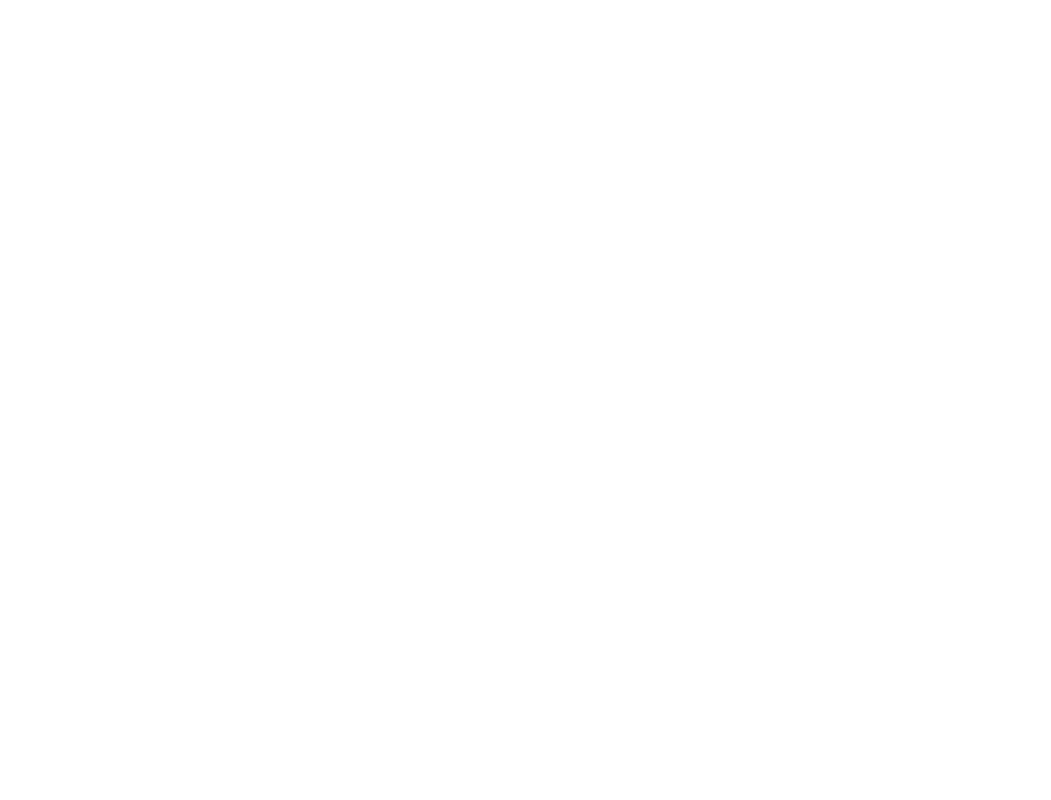
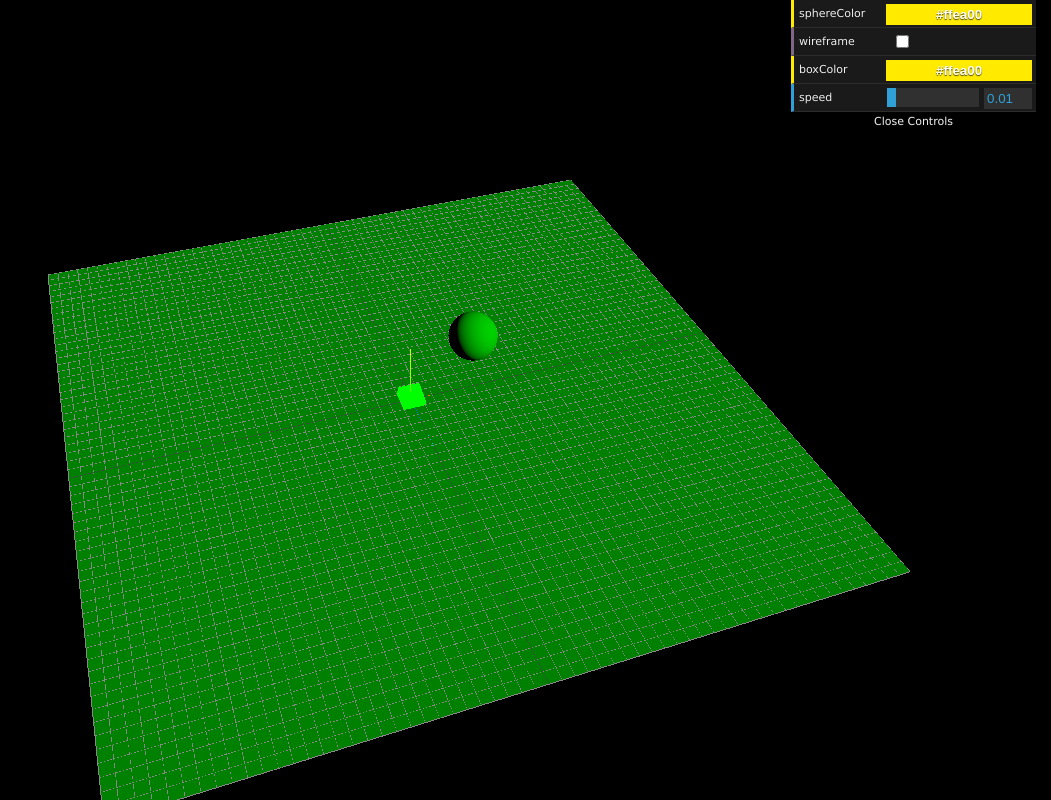
Before and after one commit to SayedTurzo/threejslive, a plain HTML site: page index.html in a window 1280 px wide. Shown: the whole page, without its empty margins (229-1280 px from the left). Drawn offline with Linux system fonts and the light colour scheme; the site is published under a folder, as on GitHub Pages, so addresses that start at the root find nothing; animation ran at ten frames a second.

Commit message:
Update index.html

```diff
--- a/index.html
+++ b/index.html
@@ -1 +1 @@
-<!DOCTYPE html><html lang="en"><head><meta charset="UTF-8"><meta http-equiv="X-UA-Compatible" content="IE=edge"><meta name="viewport" content="width=device-width,initial-scale=1.0"><title>Three JS Test</title><style>body{margin:0}</style></head><body> <script src="/scripts.88b58bde.js" type="module"> </script> </body></html>
+<!DOCTYPE html><html lang="en"><head><meta charset="UTF-8"><meta http-equiv="X-UA-Compatible" content="IE=edge"><meta name="viewport" content="width=device-width,initial-scale=1.0"><title>Three JS Test</title><style>body{margin:0}</style></head><body> <script src="./scripts.88b58bde.js" type="module"> </script> </body></html>
```
